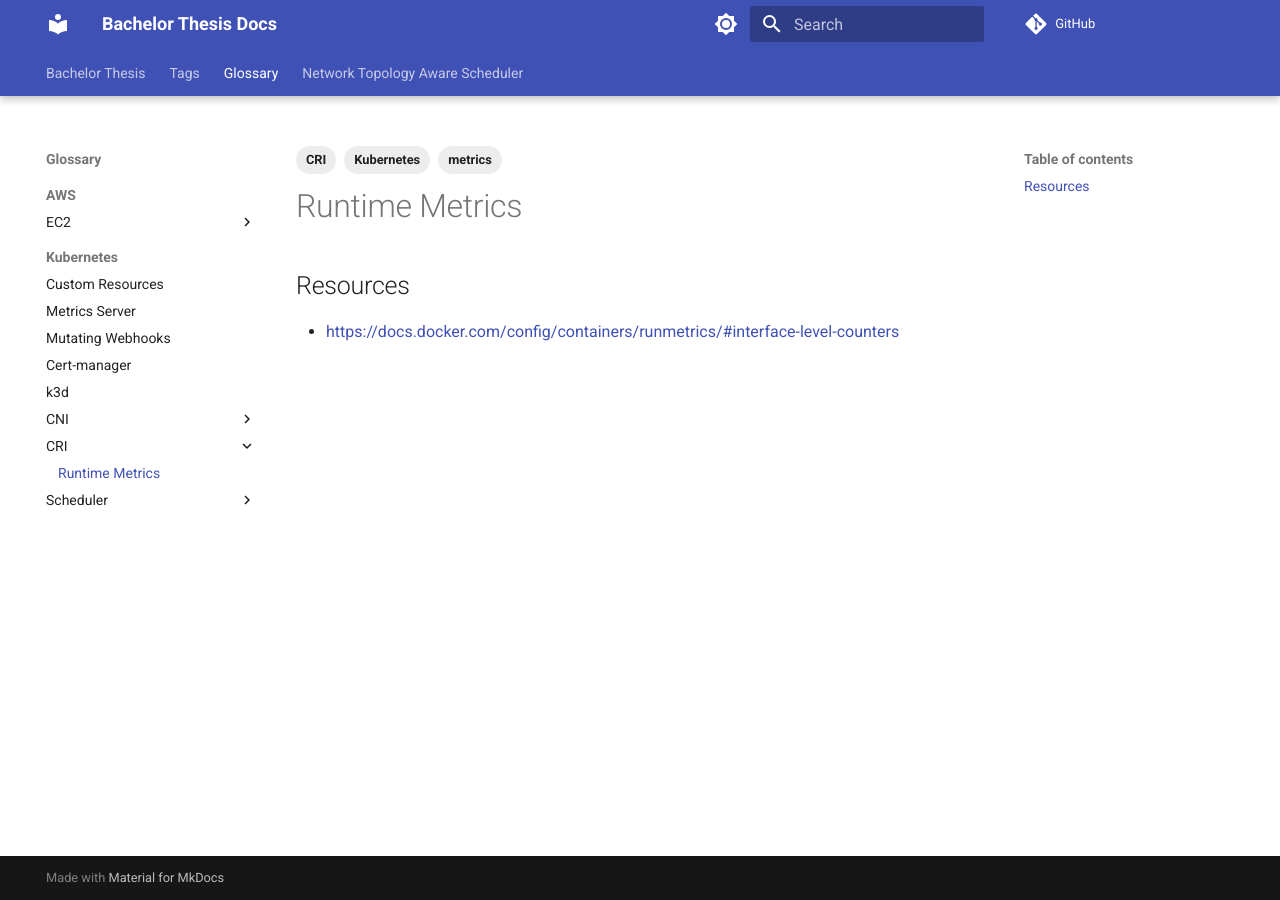
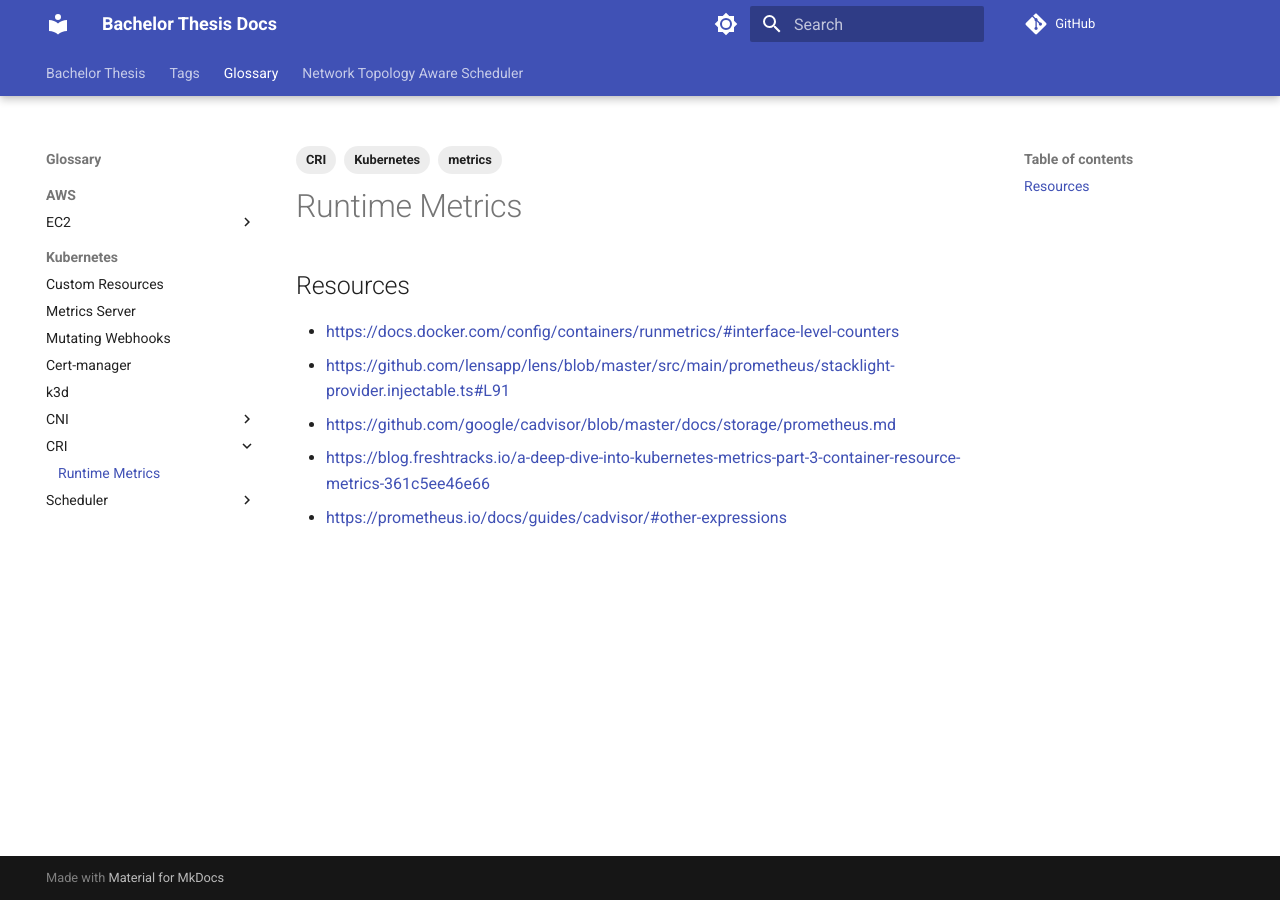
Before and after one commit to ThomasK33/bachelor-thesis-docs, an MkDocs documentation site: the page built from docs/Glossary/Kubernetes/CRI/Runtime Metrics.md, in a window 1280 px wide. Built offline with MkDocs 1.6.1 and Material for MkDocs 9.7.7, drawn with Linux system fonts in a browser that asks for light colours; comment, search, counter and statistics services are not loaded.

Commit message:
Added references to CRI runtime metrics
Signed-off-by: Thomas Kosiewski <thoma471@googlemail.com>

```diff
--- a/docs/Glossary/Kubernetes/CRI/Runtime Metrics.md
+++ b/docs/Glossary/Kubernetes/CRI/Runtime Metrics.md
@@ -10,3 +10,7 @@ tags:
 ## Resources
 
 - <https://docs.docker.com/config/containers/runmetrics/#interface-level-counters>
+- <https://github.com/lensapp/lens/blob/master/src/main/prometheus/stacklight-provider.injectable.ts#L91>
+- <https://github.com/google/cadvisor/blob/master/docs/storage/prometheus.md>
+- <https://blog.freshtracks.io/a-deep-dive-into-kubernetes-metrics-part-3-container-resource-metrics-361c5ee46e66>
+- <https://prometheus.io/docs/guides/cadvisor/#other-expressions>
```
